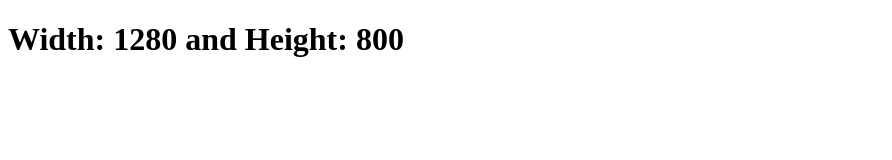
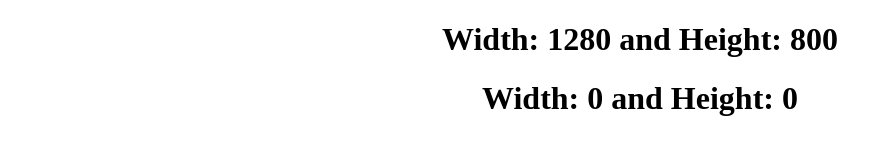
Before and after one commit to acciojob/screen-size-gangaramA, a website: page main.html in a window 1280 px wide. Shown: the whole page, without its empty margins (0-892 px from the left). Drawn offline with Linux system fonts and the light colour scheme.

Commit message:
created a submission

```diff
--- a/main.html
+++ b/main.html
@@ -3,6 +3,9 @@
 <html>
 
 <head>
+	<div id="sizeInfo">
+        <h1>Width: 0 and Height: 0</h1>
+    </div>
 	<link rel="stylesheet" href="styles.css">
 </head>
 
--- a/styles.css
+++ b/styles.css
@@ -1 +1,4 @@
 /*  your css code here. If applicable */
+ #sizeInfo {
+            text-align: center;
+        }
```
